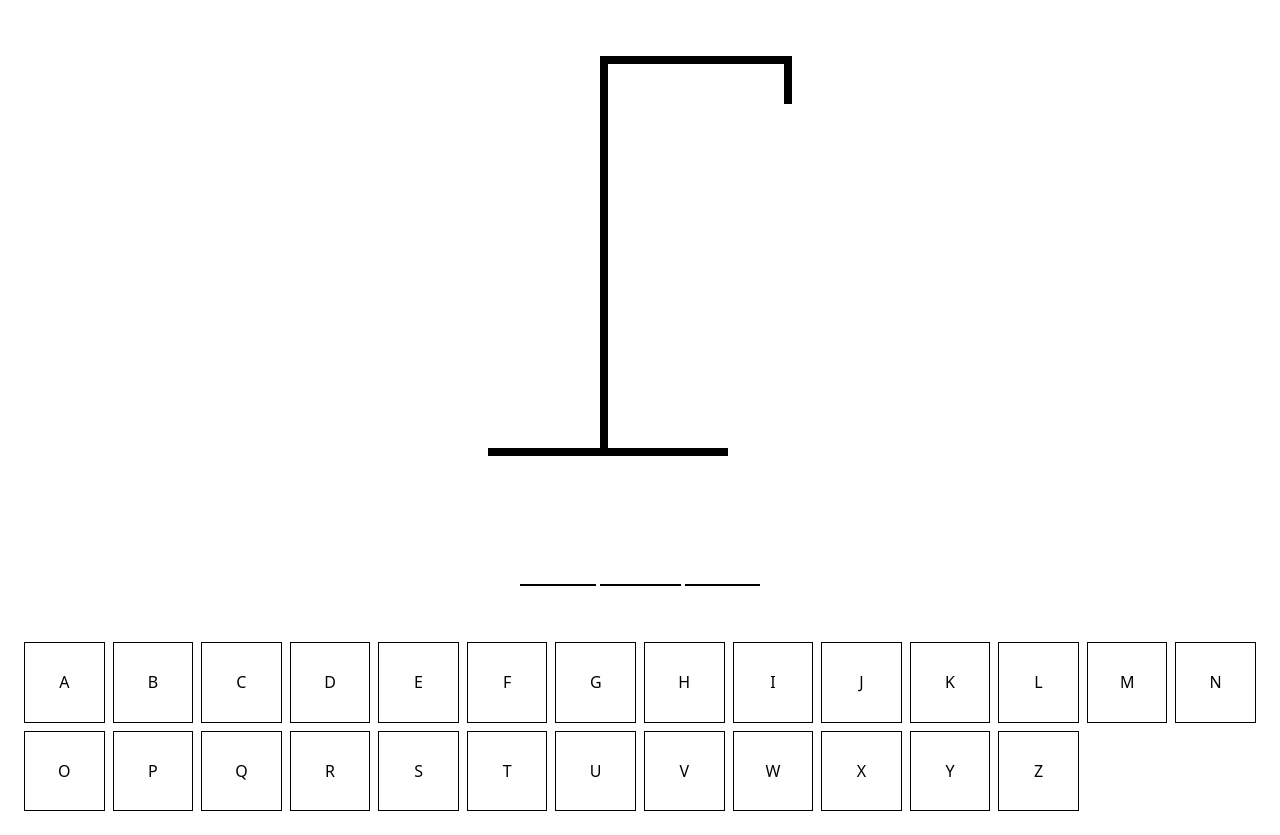
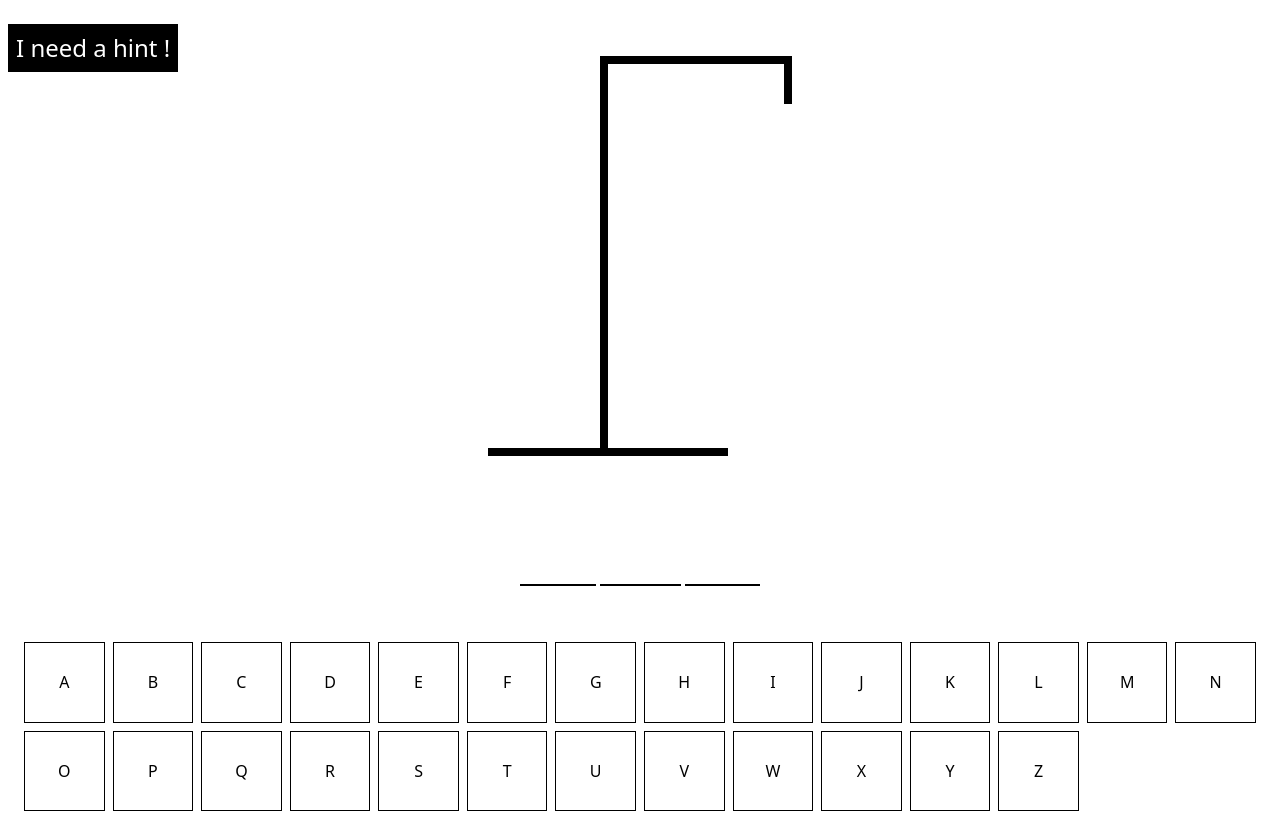
Before and after one commit to aldea-02/hangman, a React (Create React App) app: page / in a window 1280 px wide. Built offline with nearby package versions, Linux system fonts and the light colour scheme.

Commit message:
added Hint component

```diff
--- a/src/App.js
+++ b/src/App.js
@@ -1,5 +1,6 @@
 import { useCallback, useEffect, useState } from 'react'
 import Drawing from './components/Drawing'
+import Hint from './components/Hint'
 import Keyboard from './components/Keyboard'
 import Word from './components/Word'
 import words from './words.json'
@@ -8,17 +9,25 @@ function App() {
 	const [wordToGuess, setWordToGuess] = useState(
 		() => words[Math.floor(Math.random() * words.length)]
 	)
+	const wordToGuessLetterArray = wordToGuess.split('')
+	const wordToGuessFirstLetter = wordToGuessLetterArray[0]
+	const wordToGuessLastLetter =
+		wordToGuessLetterArray[wordToGuessLetterArray.length - 1]
+
+	useEffect(() => {
+		console.log(wordToGuess)
+	}, [wordToGuess])
 
 	const [guessedLetters, setGuessedLetters] = useState([])
 
 	const incorrectLetters = guessedLetters.filter(
-		(letter) => !wordToGuess.includes(letter)
+		(letter) => !wordToGuessLetterArray.includes(letter)
 	)
 
 	const isLoser = incorrectLetters.length >= 6
-	const isWinner = wordToGuess
-		.split('')
-		.every((letter) => guessedLetters.includes(letter))
+	const isWinner = wordToGuessLetterArray.every((letter) =>
+		guessedLetters.includes(letter)
+	)
 
 	const addGuessedLetter = useCallback(
 		(letter) => {
@@ -46,22 +55,28 @@ function App() {
 	}, [guessedLetters, addGuessedLetter])
 
 	return (
-		<div className='container mx-auto flex min-w-[370px] flex-col items-center gap-8'>
+		<div className='container relative mx-auto flex min-w-[370px] flex-col items-center gap-8'>
 			<div className='mt-6 text-center text-4xl'>
 				{isWinner && 'You won! - Refresh to try again'}
 				{isLoser && 'You lost! - Refresh to try again'}
 			</div>
+			<Hint
+				isWinner={isWinner}
+				isLoser={isLoser}
+				wordToGuessFirstLetter={wordToGuessFirstLetter}
+				wordToGuessLastLetter={wordToGuessLastLetter}
+			/>
 			<Drawing numberOfGuesses={incorrectLetters.length} />
 			<Word
 				reveal={isLoser}
 				guessedLetters={guessedLetters}
-				wordToGuess={wordToGuess}
+				wordToGuessLetterArray={wordToGuessLetterArray}
 			/>
 			<div className='self-stretch'>
 				<Keyboard
 					disabled={isWinner || isLoser}
 					activeLetters={guessedLetters.filter((letter) =>
-						wordToGuess.includes(letter)
+						wordToGuessLetterArray.includes(letter)
 					)}
 					inactiveLetters={incorrectLetters}
 					addGuessedLetter={addGuessedLetter}
--- /dev/null
+++ b/src/components/Hint.jsx
@@ -0,0 +1,35 @@
+import { useState } from 'react'
+
+function Hint({
+	isWinner,
+	isLoser,
+	wordToGuessFirstLetter,
+	wordToGuessLastLetter
+}) {
+	const [showHint, setShowHint] = useState(false)
+	return (
+		<div
+			className={
+				isWinner || isLoser
+					? 'hidden'
+					: 'absolute top-6 left-2 flex flex-col bg-black p-2 text-lg text-white sm:text-2xl'
+			}
+		>
+			<button
+				onClick={() => {
+					setShowHint(true)
+				}}
+				className={showHint ? 'hidden' : ''}
+			>
+				I need a hint !
+			</button>
+			<span className={showHint ? '' : 'hidden'}>
+				First letter is {wordToGuessFirstLetter.toUpperCase()}{' '}
+			</span>
+			<span className={showHint ? '' : 'hidden'}>
+				Last letter is {wordToGuessLastLetter.toUpperCase()}{' '}
+			</span>
+		</div>
+	)
+}
+export default Hint
--- a/src/components/Word.jsx
+++ b/src/components/Word.jsx
@@ -1,7 +1,7 @@
-function Word({ guessedLetters, wordToGuess, reveal = false }) {
+function Word({ guessedLetters, wordToGuessLetterArray, reveal = false }) {
 	return (
 		<div className='flex gap-1 text-6xl font-bold uppercase tracking-wider sm:text-8xl'>
-			{wordToGuess.split('').map((letter, index) => (
+			{wordToGuessLetterArray.map((letter, index) => (
 				<span className='border-b-2 border-black' key={index}>
 					<span
 						className={`${
@@ -9,7 +9,7 @@ function Word({ guessedLetters, wordToGuess, reveal = false }) {
 								? 'visible'
 								: 'invisible'
 						}
-							${!guessedLetters.includes(letter) && reveal ? 'text-red-500' : 'text-black'}`}
+						${!guessedLetters.includes(letter) && reveal ? 'text-red-500' : 'text-black'}`}
 					>
 						{letter}
 					</span>
--- a/src/words.json
+++ b/src/words.json
@@ -52,7 +52,6 @@
 	"country",
 	"island",
 	"rocket",
-	"jackal",
 	"room",
 	"brother",
 	"jelly",
```
